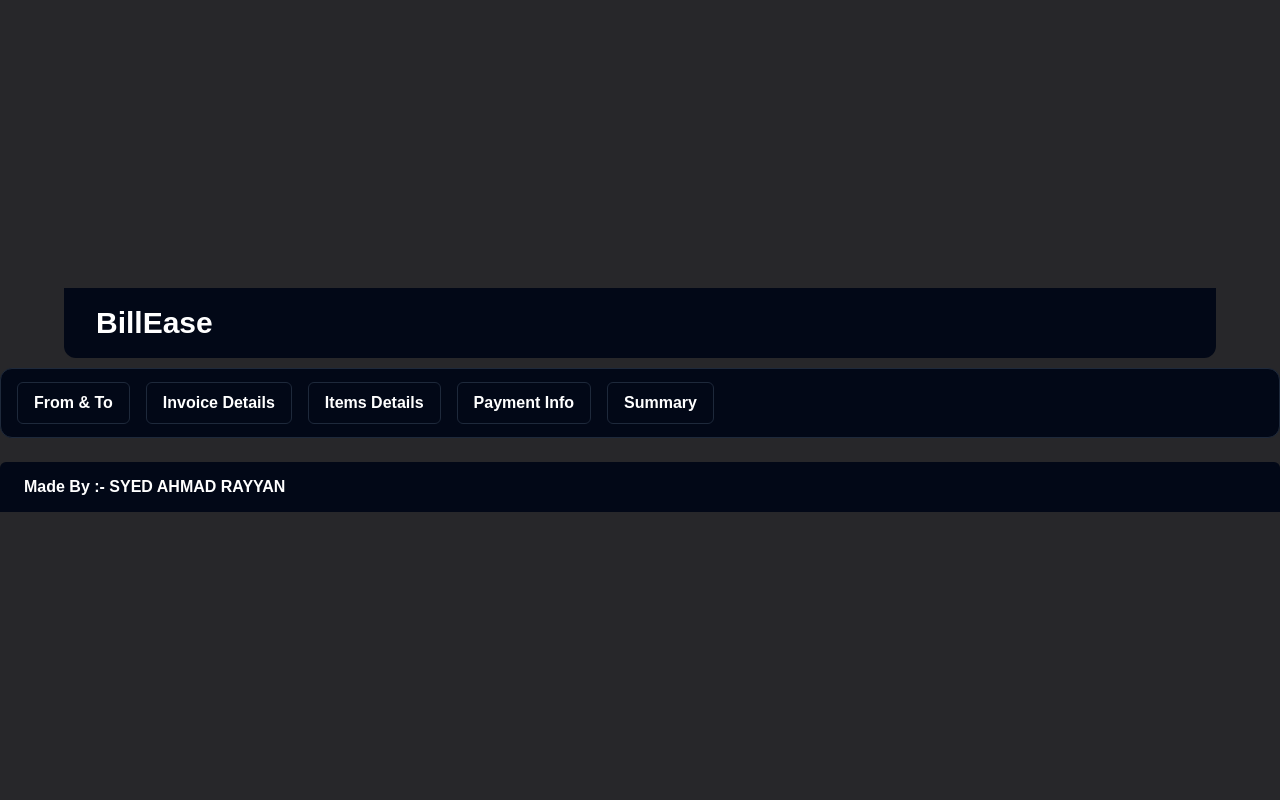
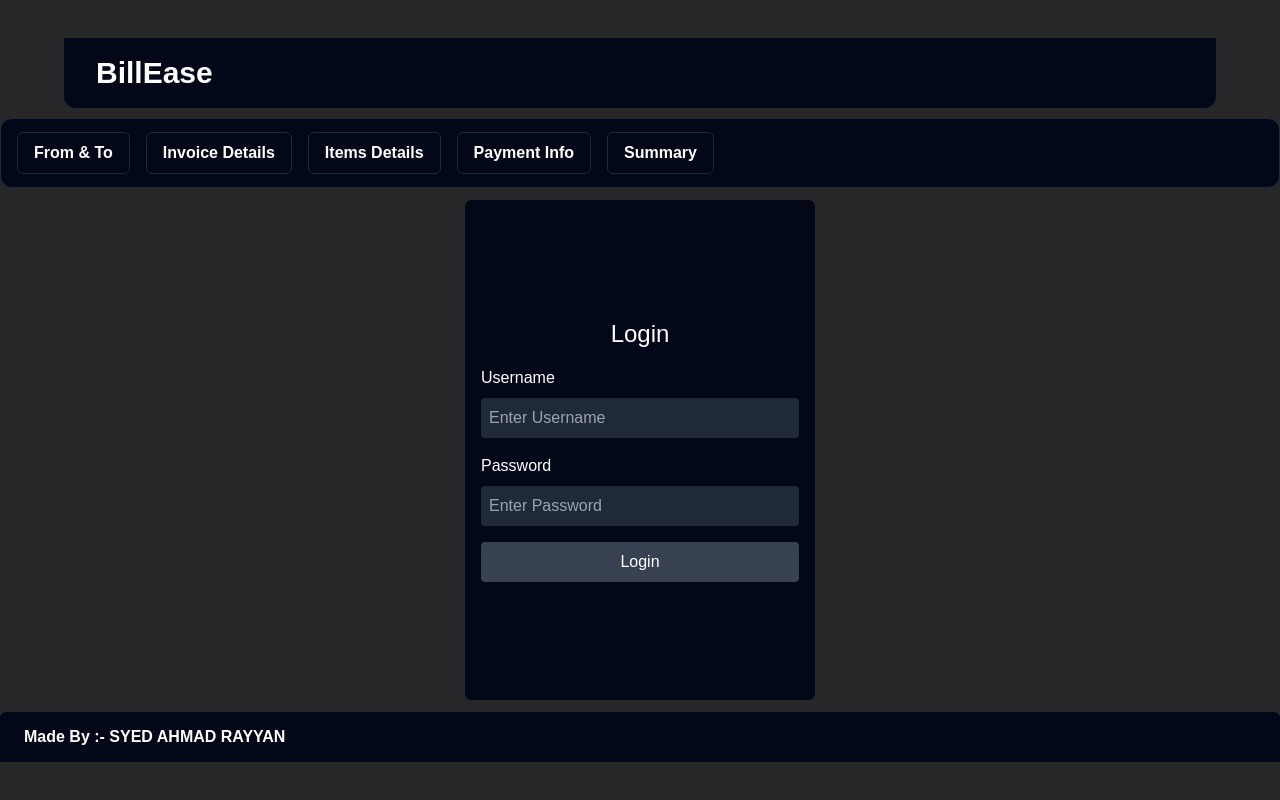
Before and after one commit to RayyanDevZone/invoice, a React (Create React App) app: page /login in a window 1280 px wide. Built offline with nearby package versions, Linux system fonts and the light colour scheme.

Commit message:
login authentication added

```diff
--- a/package.json
+++ b/package.json
@@ -9,6 +9,7 @@
     "date-fns": "^4.1.0",
     "html2canvas": "^1.4.1",
     "jspdf": "^2.5.2",
+    "mongodb": "^6.12.0",
     "num2words": "^1.0.2",
     "react": "^18.3.1",
     "react-datepicker": "^7.5.0",
--- a/src/Routing.jsx
+++ b/src/Routing.jsx
@@ -10,6 +10,7 @@ import Buttons from "./components/Buttons/Buttons";
 import Navbar from "./components/Navbar/Navbar";
 import InvoiceContainer from "./components/InvoiceContainer/InvoiceContainer";
 import SelfLogo from './components/SelfLogo/SelfLogo';
+import Login from './components/Login/Login'
 
 const Routing = () => {
   return (
@@ -24,6 +25,8 @@ const Routing = () => {
         <Route path="/paymentInfo" element={<PaymentInfo />} />
         <Route path="/summary" element={<Summary />} />
         <Route path="/invoice" element={<InvoiceContainer />} />
+        <Route path="/login" element={<Login />} />
+
 
       </Routes>
       <SelfLogo/>
--- /dev/null
+++ b/src/Users.js
@@ -0,0 +1,15 @@
+// Users.js
+
+const users = [
+    {
+      username: "Admin",
+      password: "Admin@2811" // In a real application, store hashed passwords
+    },
+    {
+      username: "ScarletAutomobiles",
+      password: "password2"
+    },
+    // Add more users as needed
+  ];
+
+  module.exports = users;
--- /dev/null
+++ b/src/components/Login/Login.jsx
@@ -0,0 +1,63 @@
+import React, { useState } from 'react';
+import { useNavigate } from 'react-router-dom';
+import users from '../../Users.js'; // Import the users array
+
+const Login = () => {
+  const [username, setUsername] = useState('');
+  const [password, setPassword] = useState('');
+  const [error, setError] = useState('');
+  const navigate = useNavigate();
+
+  const handleLogin = (e) => {
+    e.preventDefault();
+    const user = users.find(user => user.username === username && user.password === password);
+
+    if (user) {
+      navigate('/personal-info');
+    } else {
+      setError('Invalid username or password');
+    }
+  };
+
+  return (
+    <div className='h-[500px] w-[350px] bg-[#020817] rounded-md flex flex-col items-center justify-center p-4 font-lexend'>
+      <h2 className='text-white text-bold text-2xl mb-4'>Login</h2>
+      <form onSubmit={handleLogin} className='w-full'>
+        <div className='mb-4'>
+          <label className='block text-white mb-2' htmlFor='username'>Username</label>
+          <input
+            type='text'
+            id='username'
+            name='username'
+            value={username}
+            onChange={(e) => setUsername(e.target.value)}
+            className='w-full p-2 rounded bg-gray-800 text-white'
+            placeholder='Enter Username'
+            required
+          />
+        </div>
+        <div className='mb-4'>
+          <label className='block text-white mb-2' htmlFor='password'>Password</label>
+          <input
+            type='password'
+            id='password'
+            name='password'
+            value={password}
+            onChange={(e) => setPassword(e.target.value)}
+            className='w-full p-2 rounded bg-gray-800 text-white'
+            placeholder='Enter Password'
+            required
+          />
+        </div>
+        {error && <p className='text-red-500 mb-4'>{error}</p>}
+        <button
+          type='submit'
+          className='w-full p-2 bg-gray-700 hover:bg-white hover:text-black text-white rounded'>
+          Login
+        </button>
+      </form>
+    </div>
+  );
+};
+
+export default Login;
--- a/src/components/welcomePage/WelcomePage.jsx
+++ b/src/components/welcomePage/WelcomePage.jsx
@@ -10,7 +10,7 @@ const WelcomePage = () => {
       <h2 className="text-3xl">To</h2>
       <h1 className="my-4">Bill Ease</h1>
       <button
-        onClick={() => navigate('/personal-info')}
+        onClick={() => navigate('/login')}
         className="bg-zinc-100 text-xl text-black rounded-md w-[200px] px-8 py-2 flex justify-between items-center my-4"
       >
         {" "}
```
Also changed, not shown: 1 other file (tests, documents, lock files or other folders).
